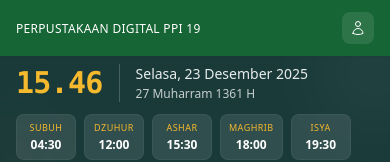
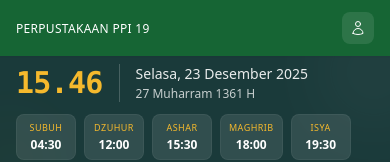
Before and after one commit to Psopandi30/perpustakaan-ppi19, a React (Vite) app: page / in a window 390 px wide. Shown: the top 162 px of the page. Built offline with nearby package versions, Linux system fonts and the light colour scheme; no server answers; the database is empty.

Commit message:
Shorten mobile header text to 'PERPUSTAKAAN PPI 19' for better fit

```diff
--- a/components/LandingPage.tsx
+++ b/components/LandingPage.tsx
@@ -166,7 +166,7 @@ const LandingPage: React.FC<LandingPageProps> = ({ onLoginClick, settings }) =>
               )}
               <h1 className="text-xs md:text-sm font-medium text-white uppercase tracking-wide leading-tight">
                 <span className="hidden sm:inline">{settings.libraryName}</span>
-                <span className="sm:hidden">PERPUSTAKAAN DIGITAL PPI 19</span>
+                <span className="sm:hidden">PERPUSTAKAAN PPI 19</span>
               </h1>
             </div>
 
```
